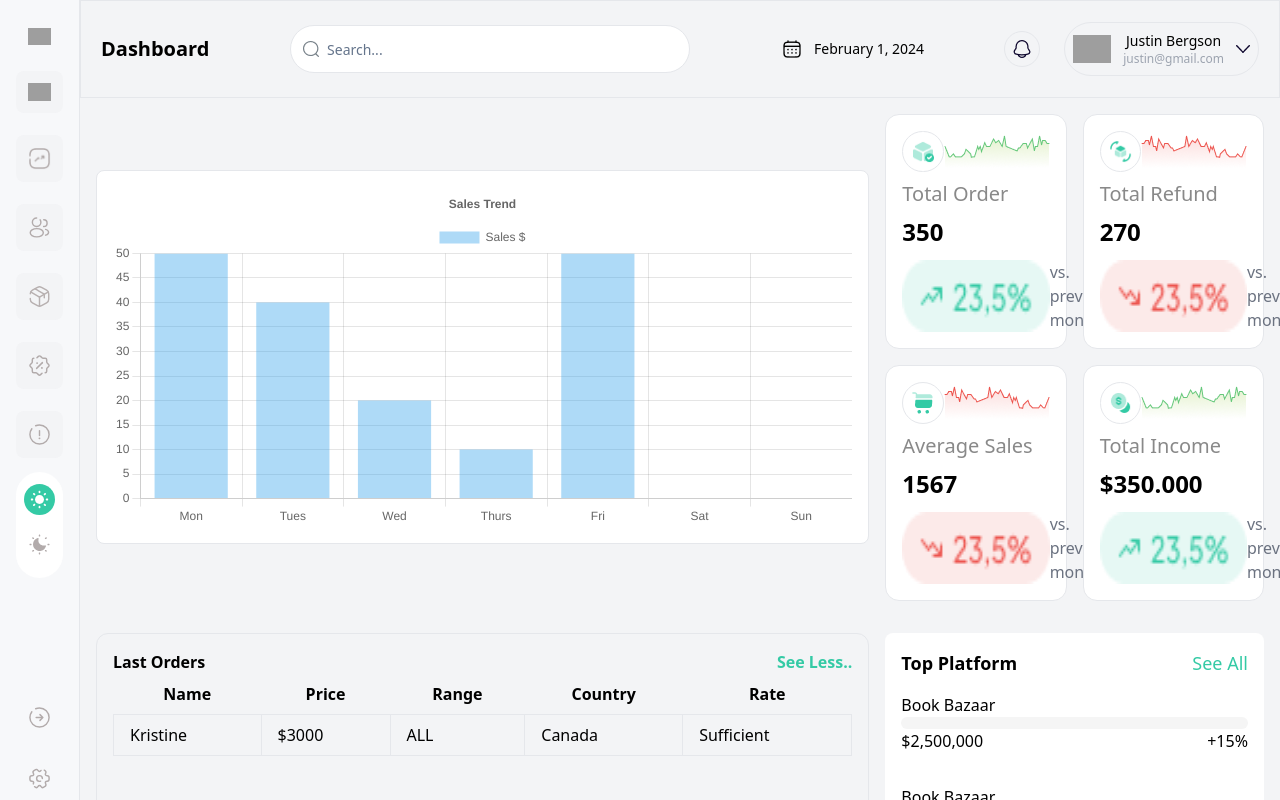
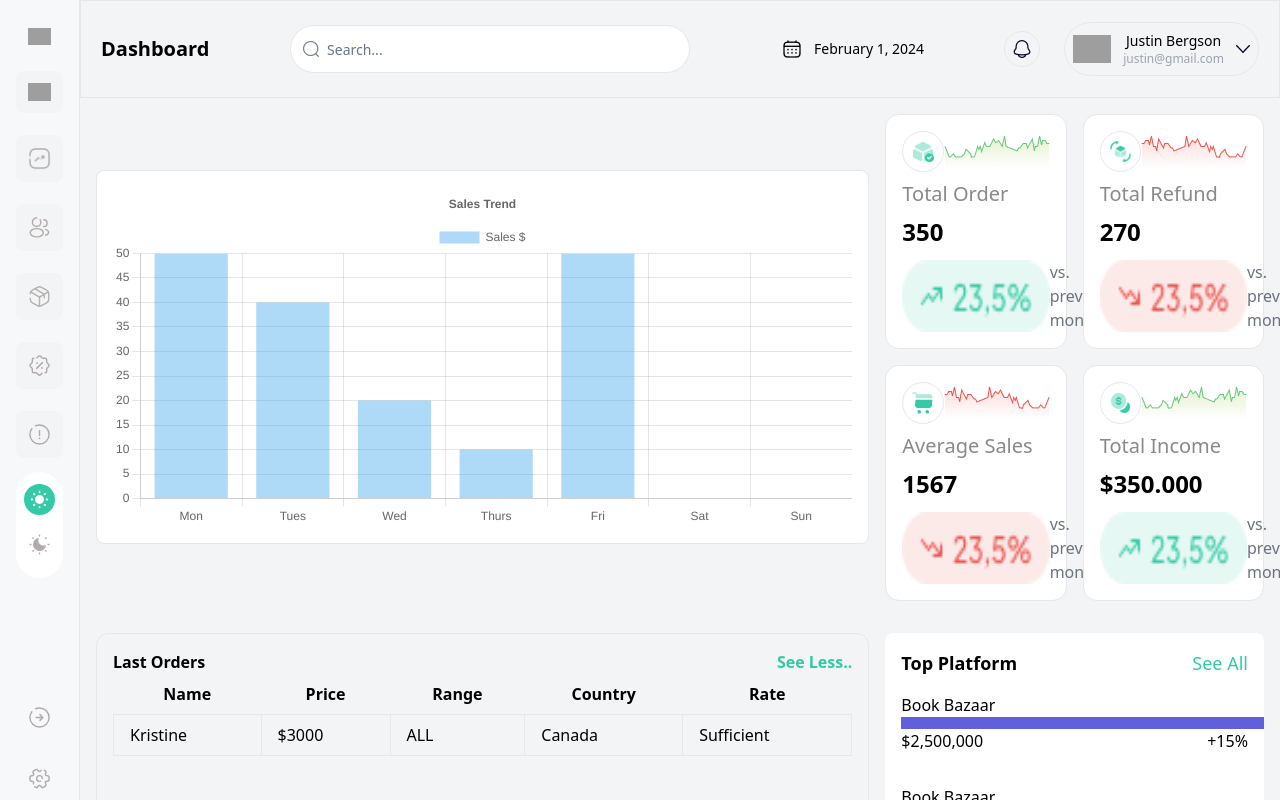
Before and after one commit to Emmanuel-Ingwe/analytics-dashh, a Next.js app: page / in a window 1280 px wide. Shown: the top 800 px of the page. Built offline with nearby package versions, Linux system fonts and the light colour scheme; grey boxes are pictures that could not be loaded.

Commit message:
add: before

```diff
--- a/components/RecentOrders.jsx
+++ b/components/RecentOrders.jsx
@@ -13,7 +13,7 @@ const RecentOrders = () => {
         {data.map((order, id) => (
           <div className="py-4">
             <h1>{order.name}</h1>
-            <div className="flex items-center w-full h-3 rounded-[40px] bg-[#f5f5f5]">
+            <div className="flex items-center w-full before h-3 rounded-[40px] bg-[#f5f5f5]">
               {/* <input type="range" className='w-full bg-[#f5f5f5] border-none'/> */}
             </div>
             <div className="flex items-center justify-between">
--- a/styles/globals.css
+++ b/styles/globals.css
@@ -1,3 +1,12 @@
 @tailwind base;
 @tailwind components;
 @tailwind utilities;
+
+
+.before::before {
+    content: "";
+    width: 100%;
+    height: 12px;
+    position: absolute;
+    background: #6160DC;
+}
```
